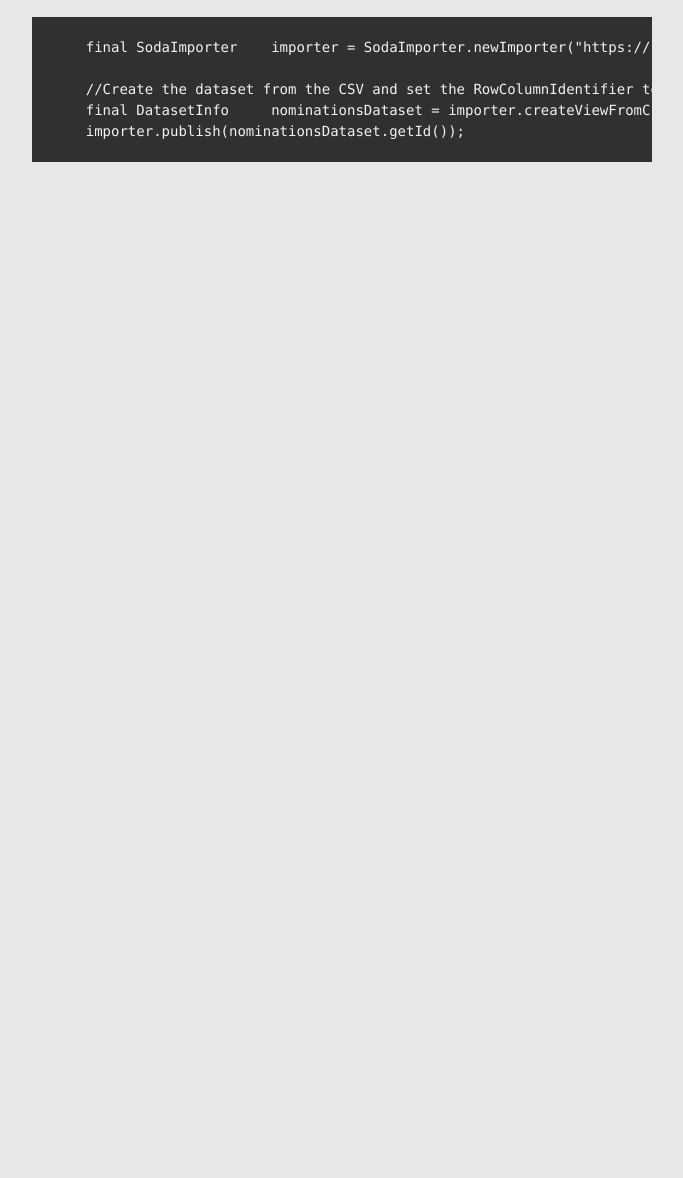
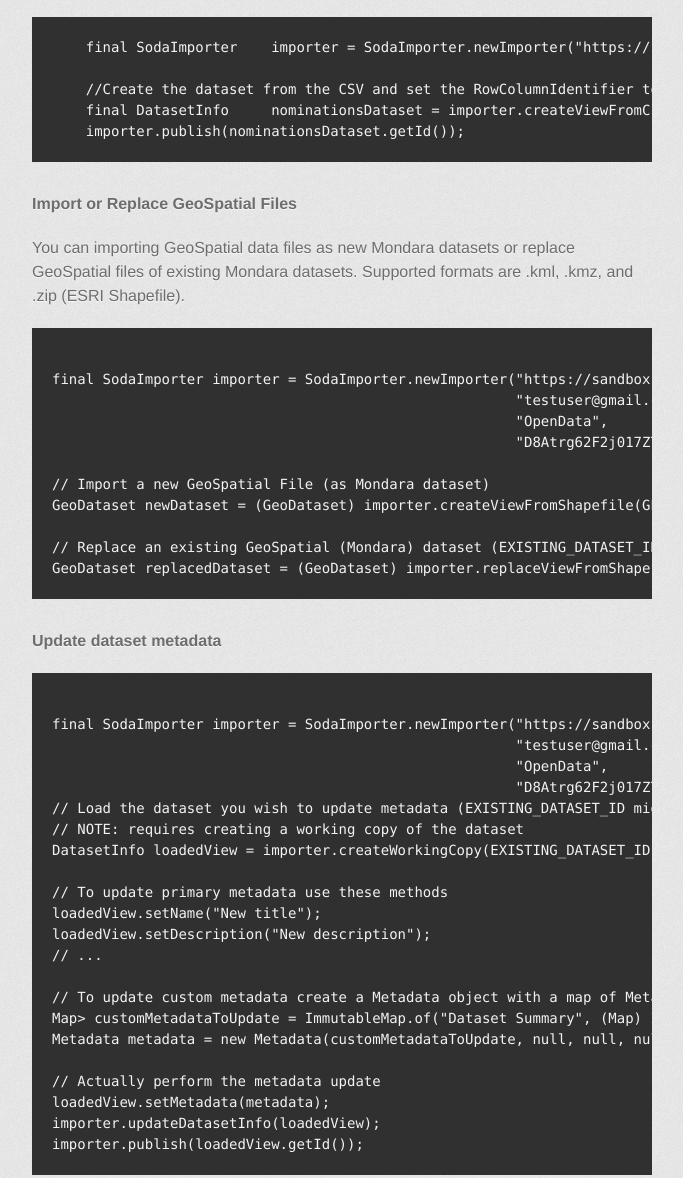
Before and after one commit to socrata/soda-java, a plain HTML site: page index.html in a window 1280 px wide. Shown: the part 3126-4304 px from the top of the page, without its empty margins (298-981 px from the left). Before the commit the page ends 3417 px from the top, so only its background shows below. Drawn offline with Linux system fonts and the light colour scheme; a web font is replaced by a local one.

Commit message:
added examples for: (1) updating GeoSpatial datasets (2) updating dataset metadata

```diff
--- a/index.html
+++ b/index.html
@@ -149,6 +149,52 @@ UpsertResult upsertResult = producer.upsertStream("testupdate", HttpLowLevel.CSV
     final DatasetInfo     nominationsDataset = importer.createViewFromCsv(uniqueName, "This is a test dataset using samples with the nominations schema", NOMINATIONS_CSV, "Name");
     importer.publish(nominationsDataset.getId());
 </code></pre>
+
+
+  <p><strong>Import or Replace GeoSpatial Files</strong></p>
+
+<p>You can importing GeoSpatial data files as new Mondara datasets or replace GeoSpatial files of existing Mondara datasets. Supported formats are .kml, .kmz, and .zip (ESRI Shapefile).</p>
+
+<pre><code>
+final SodaImporter importer = SodaImporter.newImporter("https://sandbox.demo.socrata.com",
+                                                       "testuser@gmail.com",
+                                                       "OpenData",
+                                                       "D8Atrg62F2j017ZTdkMpuZ9vY");
+
+// Import a new GeoSpatial File (as Mondara dataset)
+GeoDataset newDataset = (GeoDataset) importer.createViewFromShapefile(GEOSPATIAL_FILE_TO_IMPORT);
+
+// Replace an existing GeoSpatial (Mondara) dataset (EXISTING_DATASET_ID might be something like 'abcd-1234')
+GeoDataset replacedDataset = (GeoDataset) importer.replaceViewFromShapefile(EXISTING_DATASET_ID, NEW_GEOSPATIAL_FILE);
+</code></pre>
+
+
+  <p><strong>Update dataset metadata</strong></p>
+
+<pre><code>
+final SodaImporter importer = SodaImporter.newImporter("https://sandbox.demo.socrata.com",
+                                                       "testuser@gmail.com",
+                                                       "OpenData",
+                                                       "D8Atrg62F2j017ZTdkMpuZ9vY");
+// Load the dataset you wish to update metadata (EXISTING_DATASET_ID might be something like 'abcd-1234')
+// NOTE: requires creating a working copy of the dataset
+DatasetInfo loadedView = importer.createWorkingCopy(EXISTING_DATASET_ID);
+
+// To update primary metadata use these methods
+loadedView.setName("New title");
+loadedView.setDescription("New description");
+// ...
+
+// To update custom metadata create a Metadata object with a map of Metadata fields to values you wish to update
+Map<String,Map<String,String>> customMetadataToUpdate = ImmutableMap.of("Dataset Summary", (Map<String, String>) ImmutableMap.of("Organization", "DDDDDD"));
+Metadata metadata = new Metadata(customMetadataToUpdate, null, null, null, null);
+
+// Actually perform the metadata update
+loadedView.setMetadata(metadata);
+importer.updateDatasetInfo(loadedView);
+importer.publish(loadedView.getId());
+</code></pre>
+
         </section>
 
         <footer>
```
